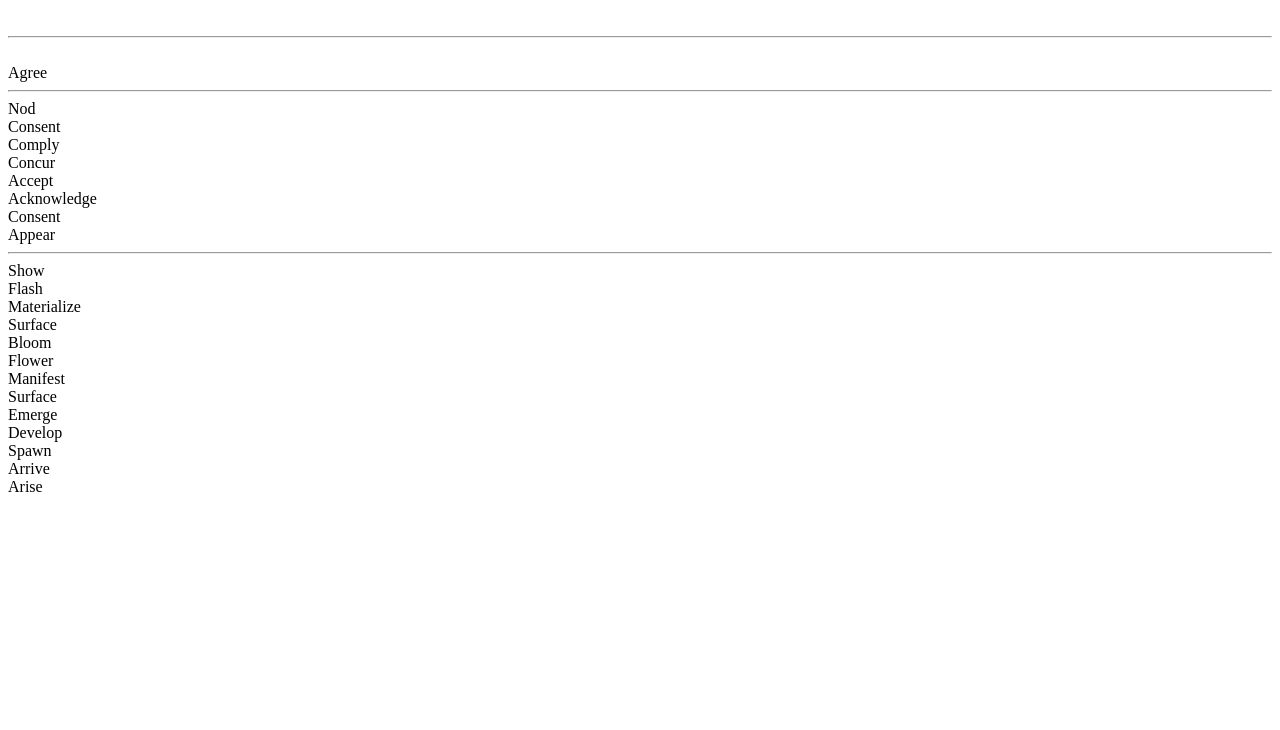
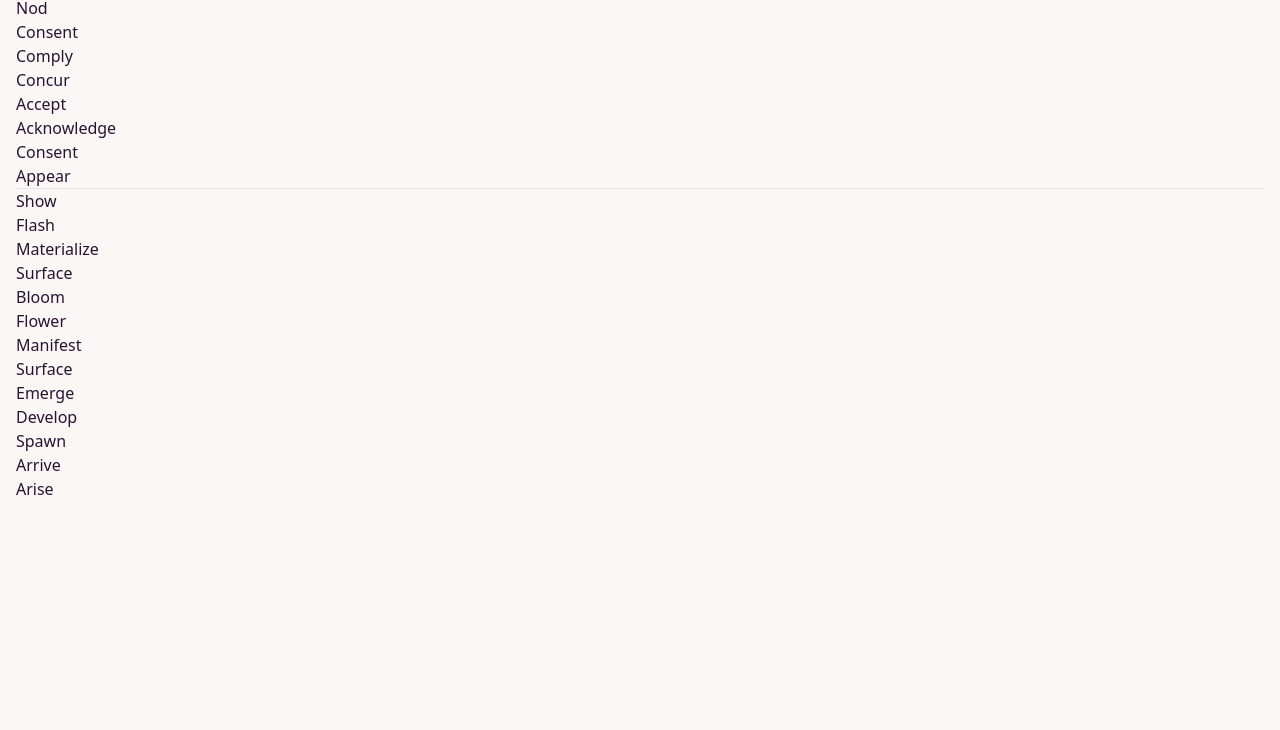
Before and after one commit to alifirhas/active-word-list, a website: page index.html in a window 1280 px wide. Shown: the part 70-800 px from the top of the page. Drawn offline with Linux system fonts and the light colour scheme.

Commit message:
:heavy_plus_sign: Add tailwind and daisyui

```diff
--- a/index.html
+++ b/index.html
@@ -1,20 +1,24 @@
 <!DOCTYPE html>
-<html lang="en">
+<html lang="en" data-theme="cupcake">
 	<head>
 		<meta charset="UTF-8" />
 		<meta name="viewport" content="width=device-width, initial-scale=1.0" />
 		<title>Document</title>
 
+		<!-- Tailwind CSS -->
+		<link href="./dist/output.css" rel="stylesheet" />
+
 		<!-- Data -->
 		<script src="./data/active_word_list.js"></script>
 	</head>
 	<body>
+		<div class="container p-4 mx-auto h-screen">
 			<h1>Hello World</h1>
-		<br />
-		<hr />
-		<br />
+
+			<hr>
 
 			<div id="data-container"></div>
+		</div>
 
 		<script>
 			// Filtering data Stuff
@@ -25,7 +29,9 @@
 					return true;
 				}
 
-                let lowerCaseActiveWords = item.active_words.map(word => word.toLowerCase());
+				let lowerCaseActiveWords = item.active_words.map((word) =>
+					word.toLowerCase()
+				);
 
 				if (lowerCaseActiveWords.some((word) => word.includes(term))) {
 					return true;
@@ -34,7 +40,9 @@
 				return false;
 			}
 
-            let filteredArray = activeWorldList.filter(item => isMatch(item, searchKeyword));
+			let filteredArray = activeWorldList.filter((item) =>
+				isMatch(item, searchKeyword)
+			);
 
 			// UI Stuff
 			const dataContainer = document.getElementById("data-container");
@@ -43,10 +51,10 @@
 				let wordContainer = document.createElement("div");
 				let activeWordContainer = document.createElement("div");
 
-                let passiveWordLabel = `${wordObject.passive_word}`
+				let passiveWordLabel = `${wordObject.passive_word}`;
 				let activeWordOptions = ``;
 
-                for (let activeWord of wordObject.active_words){
+				for (let activeWord of wordObject.active_words) {
 					activeWordOptions += `${activeWord} <br>`;
 				}
 
--- /dev/null
+++ b/src/input.css
@@ -0,0 +1,3 @@
+@tailwind base;
+@tailwind components;
+@tailwind utilities;
--- /dev/null
+++ b/tailwind.config.js
@@ -0,0 +1,41 @@
+/** @type {import('tailwindcss').Config} */
+module.exports = {
+	content: ["./src/**/*.{html,js}", "./index.html"],
+	theme: {
+		extend: {},
+	},
+	daisyui: {
+		themes: [
+			"light",
+			"dark",
+			"cupcake",
+			"bumblebee",
+			"emerald",
+			"corporate",
+			"synthwave",
+			"retro",
+			"cyberpunk",
+			"valentine",
+			"halloween",
+			"garden",
+			"forest",
+			"aqua",
+			"lofi",
+			"pastel",
+			"fantasy",
+			"wireframe",
+			"black",
+			"luxury",
+			"dracula",
+			"cmyk",
+			"autumn",
+			"business",
+			"acid",
+			"lemonade",
+			"night",
+			"coffee",
+			"winter",
+		],
+	},
+	plugins: [require("daisyui")],
+};
```
Also changed, not shown: package.json (+7 -2 lines), dist/output.css (added), 1 other file. Lines whose indentation alone changed are shown as unchanged.
